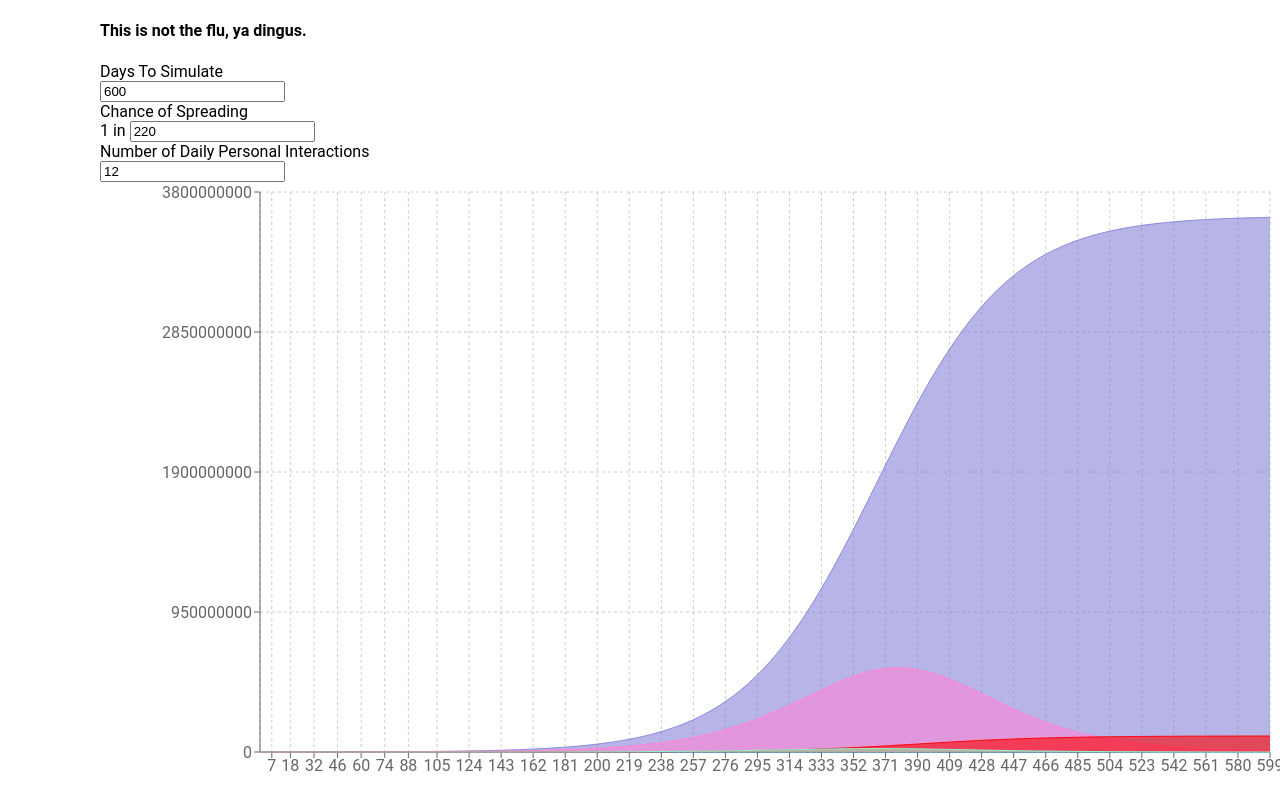
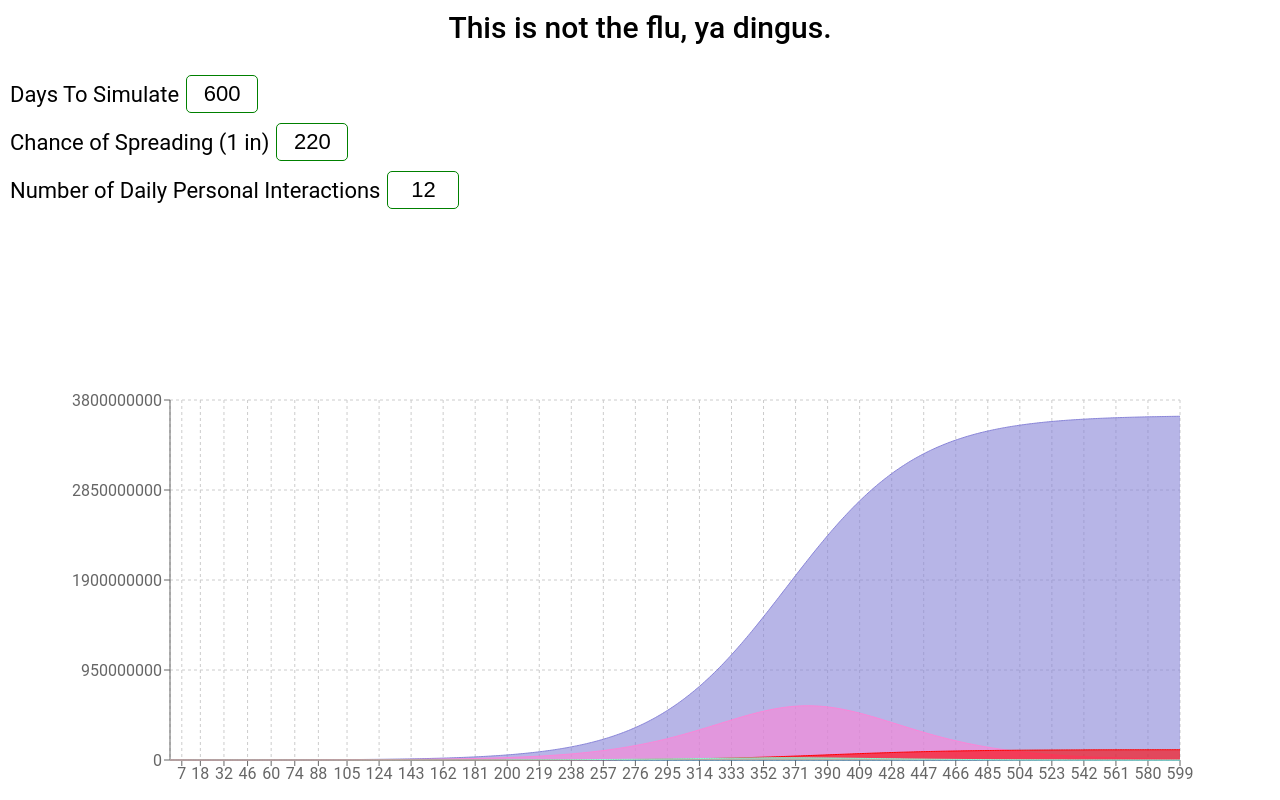
Before and after one commit to ralusek/worse-than-flu, a React (Create React App) app: page / in a window 1280 px wide. Built offline with nearby package versions, Linux system fonts and the light colour scheme.

Commit message:
Initial work on adding styles.

```diff
--- a/src/app/rootStyles.scss
+++ b/src/app/rootStyles.scss
@@ -2,8 +2,66 @@
   display: flex;
   flex: 1 1 100%;
   flex-direction: column;
+  padding: 10px;
   overflow: hidden;
 
-  .recharts-wrapper {
+  >.header {
+    display: flex;
+    flex-direction: column;
+    flex: 1 1 auto;
+    text-align: center;
+
+    >.title {
+      font-size: 30px;
+      font-weight: 500;
+      margin-bottom: 30px;
+    }
+
+    >.controls-container {
+      display: flex;
+      flex: 0 1 auto;
+      justify-content: space-around;
+
+      >.controls {
+        display: flex;
+        flex-direction: column;
+        flex: 1 1 auto;
+        width: 50%;
+
+        >.control {
+          display: flex;
+          flex: 0 1 auto;
+          margin-bottom: 10px;
+          height: 33.3333333333%;
+          align-items: center;
+          font-size: 22px;
+
+          &:last-of-type {
+            margin-bottom: 0;
+          }
+
+          >.label {
+            text-align: left;
+            width: max-content;
+            margin-right: 7px;
+          }
+
+          >.value {
+            font-size: 22px;
+            width: 60px;
+            border-radius: 5px;
+            border: 1px solid green;
+            padding: 5px;
+            text-align: center;
+            outline: none;
+          }
+        }
+      }
+
+      >.video {
+        width: 50%;
+        text-align: center;
+      }
+    }
   }
 }
--- a/src/app/rootView.tsx
+++ b/src/app/rootView.tsx
@@ -39,28 +39,56 @@ function RootView({
   fixedInterpersonalInteractions,
   setFixedInterpersonalInteractions,
 }: Props) {
-  return <div style={{marginLeft: 100}}>
-    <h4>This is not the flu, ya dingus.</h4>
-    <div>
-      <label>Days To Simulate</label>
-      <br />
-      <input value={daysToSimulate} onChange={(evt) => setDaysToSimulate(Number(evt.target.value))} />
+  return <div className='RootView'>
+    <div className='header'>
+      <div className='title'>This is not the flu, ya dingus.</div>
+      <div className='controls-container'>
+        <div className='controls'>
+          <div className='control'>
+            <div className='label'>
+              Days To Simulate
+            </div>
+            <input
+              className='value'
+              value={daysToSimulate}
+              onChange={(evt) => setDaysToSimulate(Number(evt.target.value))}
+            />
+          </div>
+          <div className='control'>
+            <div className='label'>
+              Chance of Spreading (1 in)
+            </div>
+            <input
+              className='value'
+              value={fixedProbabilityOfSpread}
+              onChange={(evt) => setFixedProbabilityOfSpread(Number(evt.target.value))}
+            />
+          </div>
+          <div className='control'>
+            <div className='label'>
+              Number of Daily Personal Interactions
+            </div>
+            <input
+              className='value'
+              value={fixedInterpersonalInteractions}
+              onChange={(evt) => setFixedInterpersonalInteractions(Number(evt.target.value))}
+            />
+          </div>
+        </div>
+        <div className='video'>
+          <YouTube
+            videoId='eejhwa-OzEo'
+            opts={{
+              width: '500',
+              height: '200',
+            }}
+          />
+        </div>
+      </div>
     </div>
-    <div>
-      <label>Chance of Spreading</label>
-      <br />
-      1 in <input value={fixedProbabilityOfSpread} onChange={(evt) => setFixedProbabilityOfSpread(Number(evt.target.value))} />
-    </div>
-    <div>
-      <label>Number of Daily Personal Interactions</label>
-      <br />
-      <input value={fixedInterpersonalInteractions} onChange={(evt) => setFixedInterpersonalInteractions(Number(evt.target.value))} />
-    </div>
-    <YouTube videoId='eejhwa-OzEo' />
-
     <AreaChart
       width={1200}
-      height={600}
+      height={400}
       data={simulatedDays}
       syncId="anyId"
       margin={{
```
Also changed, not shown: 1 other file (tests, documents, lock files or other folders).
